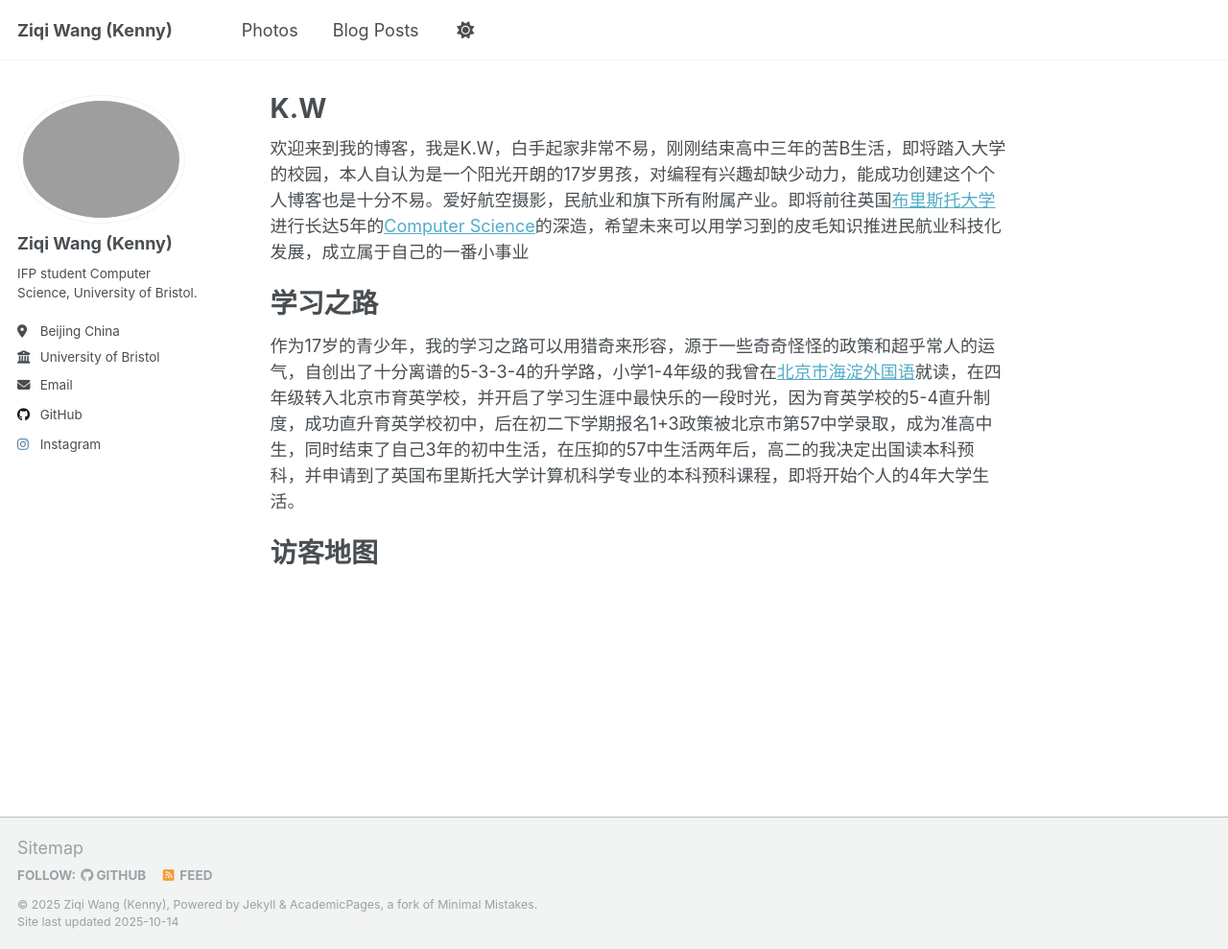
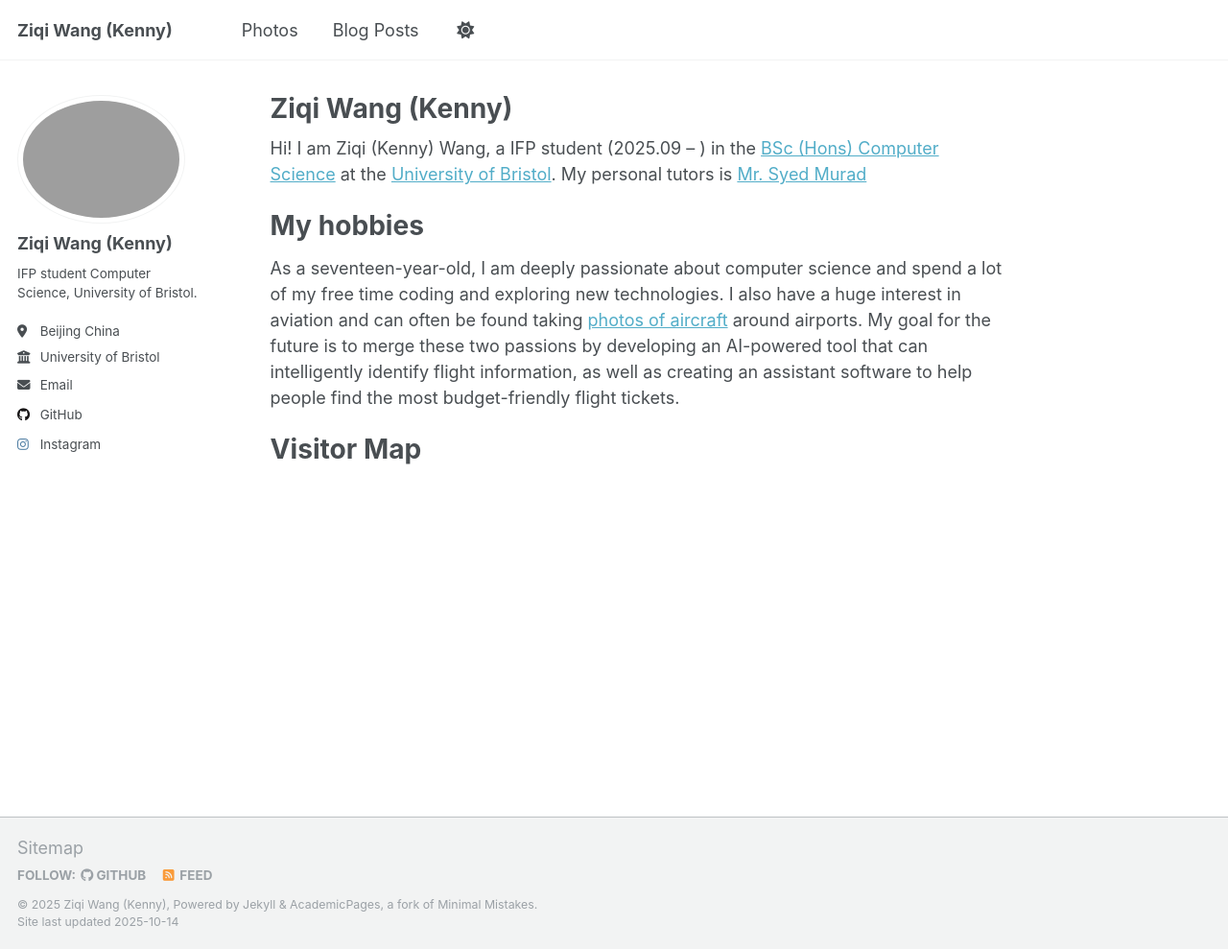
Before and after one commit to 2730474829398/2730474829398.github.io, a Jekyll site: the page built from _pages/about.md, in a window 1280 px wide and 989 px high. Shown: the whole window at 96% size. Built offline with Jekyll 4.4.1, drawn with Linux system fonts in a browser that asks for light colours.

Commit message:
home page change

```diff
--- a/_pages/about.md
+++ b/_pages/about.md
@@ -1,18 +1,19 @@
 ---
 permalink: /
-title: "K.W"
+title: "Ziqi Wang (Kenny)"
 author_profile: true
 redirect_from:
   - /about/
   - /about.html
 ---
 
-欢迎来到我的博客，我是K.W，白手起家非常不易，刚刚结束高中三年的苦B生活，即将踏入大学的校园，本人自认为是一个阳光开朗的17岁男孩，对编程有兴趣却缺少动力，能成功创建这个个人博客也是十分不易。爱好航空摄影，民航业和旗下所有附属产业。即将前往英国[布里斯托大学](https://www.bristol.ac.uk/)进行长达5年的[Computer Science](https://www.bristol.ac.uk/study/undergraduate/2026/computer-science/bsc-computer-science/)的深造，希望未来可以用学习到的皮毛知识推进民航业科技化发展，成立属于自己的一番小事业
+Hi! I am Ziqi (Kenny) Wang, a IFP student (2025.09 – ) in the [BSc (Hons) Computer Science](https://www.bristol.ac.uk/study/undergraduate/2025/computer-science/) at the [University of Bristol](https://www.bristol.ac.uk/). My personal tutors is [Mr. Syed Murad](https://syedmurad.com/)
 
-学习之路
+My hobbies
 ======
-作为17岁的青少年，我的学习之路可以用猎奇来形容，源于一些奇奇怪怪的政策和超乎常人的运气，自创出了十分离谱的5-3-3-4的升学路，小学1-4年级的我曾在[北京市海淀外国语]( https://www.bjfles.com/)就读，在四年级转入北京市育英学校，并开启了学习生涯中最快乐的一段时光，因为育英学校的5-4直升制度，成功直升育英学校初中，后在初二下学期报名1+3政策被北京市第57中学录取，成为准高中生，同时结束了自己3年的初中生活，在压抑的57中生活两年后，高二的我决定出国读本科预科，并申请到了英国布里斯托大学计算机科学专业的本科预科课程，即将开始个人的4年大学生活。
+As a seventeen-year-old, I am deeply passionate about computer science and spend a lot of my free time coding and exploring new technologies. I also have a huge interest in aviation and can often be found taking [photos of aircraft](https://2730474829398.github.io/photos/) around airports. My goal for the future is to merge these two passions by developing an AI-powered tool that can intelligently identify flight information, as well as creating an assistant software to help people find the most budget-friendly flight tickets.
 
-访客地图
+
+Visitor Map
 ======
 <script type="text/javascript" id="mapmyvisitors" src="//mapmyvisitors.com/map.js?d=V6tFU-fisnX7cO-qW4HEAOIKpn_gJ5QpLhlZ-7RY5Ow&cl=ffffff&w=a"></script>
```
